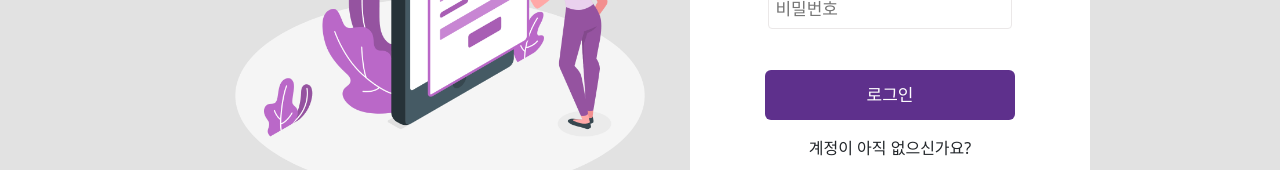
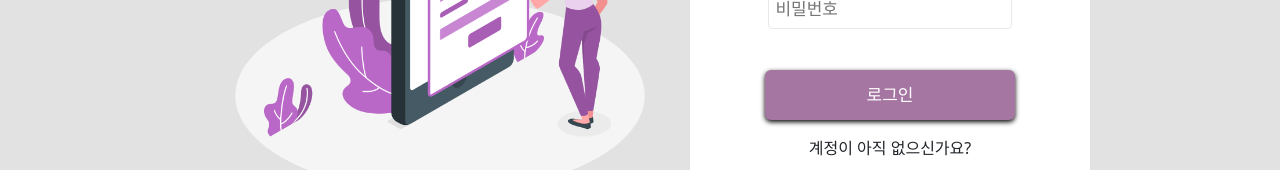
Before and after one commit to psj1123/5TeamProject, a React (Create React App) app: page /login in a window 1280 px wide. In both pictures the pointer is over the button "로그인". Shown: the part 511-681 px from the top of the page. Built offline with nearby package versions, Linux system fonts and the light colour scheme.

Commit message:
[FIX] 프론트 디자인 진짜 최종 (로그인페이지 로그인 버튼 hover 디자인 추가)

```diff
--- a/src/Styles/Login.css
+++ b/src/Styles/Login.css
@@ -68,6 +68,10 @@
   border: none;
   cursor: pointer;
   border-radius: 6px;
+}
+.login-form-button button:hover {
+  background-color: #a676a3;
+  box-shadow: 0px 2px 5px rgba(0, 0, 0, 1);
 }
 
 .signup {
```
